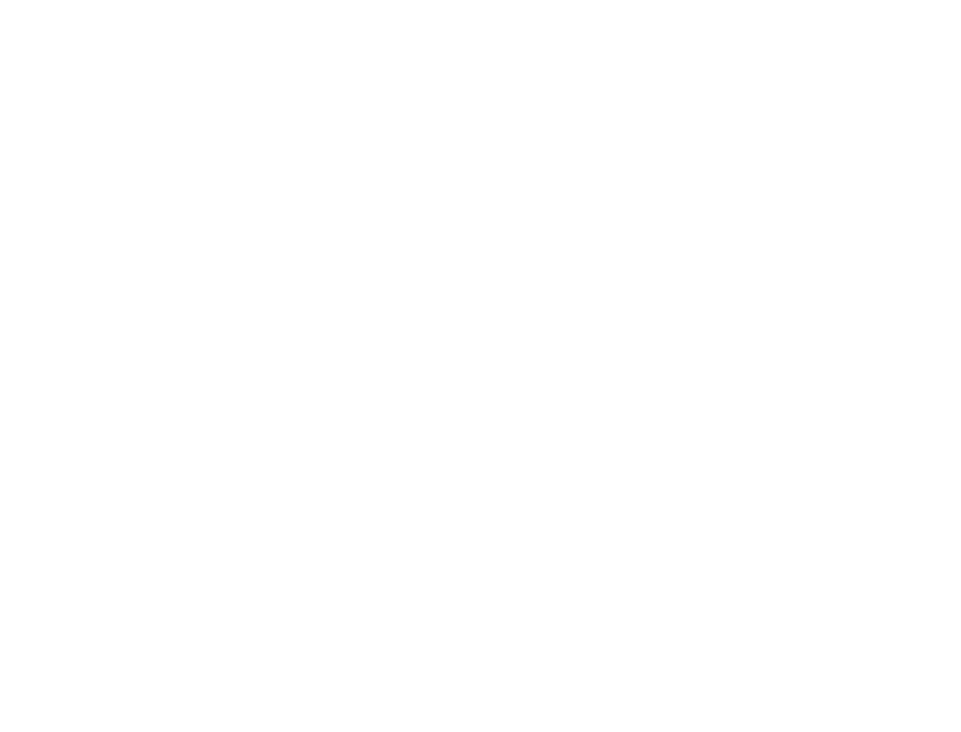
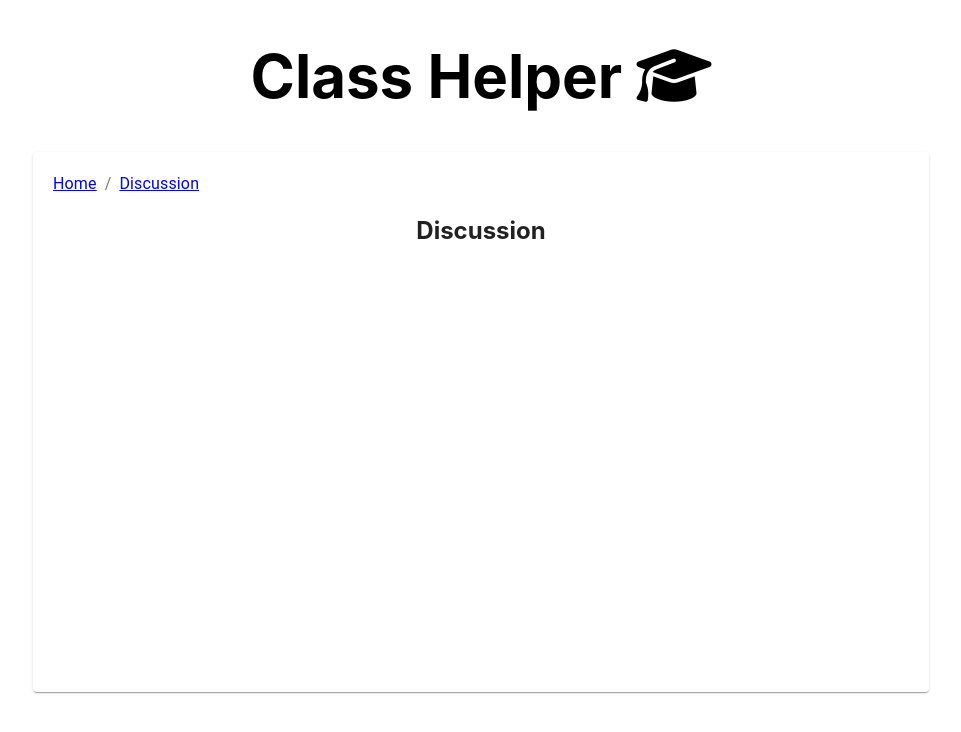
Before and after one commit to seansio1995/ClassHelper, a React (Create React App) app: page /StudentDiscussion in a window 1280 px wide. Shown: the top 732 px of the page, without its empty margins (159-1120 px from the left). Built offline with nearby package versions, Linux system fonts and the light colour scheme.

Commit message:
nav and student discussion setup

```diff
--- a/src/components/CourseHomepageStudent.js
+++ b/src/components/CourseHomepageStudent.js
@@ -15,6 +15,7 @@
 import Select from "@material-ui/core/Select";
 import MenuItem from "@material-ui/core/MenuItem";
 import { makeStyles } from '@material-ui/core/styles';
+import Paper from '@material-ui/core/Paper';
 
 class CourseHomepageStudent extends Component {
     constructor(props) {
@@ -27,17 +28,19 @@
                 <div style = {headerStyle}>
                     <h1>Class Helper <i className="fas fa-graduation-cap" ></i></h1>
                 </div>
-                <Container component="main" maxWidth="xs" style={containerStyle}>
-                    <CssBaseline />
+                   <Paper style={paperStyle}>
+
                     <div>
                         <Breadcrumbs aria-label="breadcrumb">
-                        <Link color="inherit" to="/">
+                        <Link color="inherit" to="/CourseHomepageStudent">
                         Home
                         </Link>
                         <Link color="inherit" to="/studentDiscussion" > Discussion </Link>
                         </Breadcrumbs>
                     </div>
-                </Container>
+                </Paper>
+
+
             </div>
 
         )
@@ -60,4 +63,14 @@
 const buttonStyle = {
     marginTop : "10px"
 }
+
+const paperStyle = {
+    marginLeft : "15%",
+    marginRight : "15%",
+    height : "500px",
+    borderColor : "grey",
+    padding : "20px",
+    borderWidth: "thick"
+
+}
 export default CourseHomepageStudent;
--- /dev/null
+++ b/src/components/StudentDiscussion.js
@@ -0,0 +1,156 @@
+import React, { Component } from 'react';
+import { makeStyles } from '@material-ui/core/styles';
+import "./Style/Signup.scss";
+import Container from "@material-ui/core/Container";
+import Card from "@material-ui/core/Card";
+//import Col from "@material-ui/core/Col"
+import CssBaseline from "@material-ui/core/CssBaseline";
+import Typography from "@material-ui/core/Typography";
+import Grid from "@material-ui/core/Grid";
+import Paper from '@material-ui/core/Paper';
+import TextField from "@material-ui/core/TextField";
+//import Link from "@material-ui/core/Link";
+import Button from "@material-ui/core/Button";
+import FormControlLabel from "@material-ui/core/FormControlLabel";
+import Checkbox from "@material-ui/core/Checkbox";
+import { Link } from "react-router-dom";
+import Select from "@material-ui/core/Select";
+import MenuItem from "@material-ui/core/MenuItem";
+import Student from "../student.png";
+import CardHeader from '@material-ui/core/CardHeader';
+import CardMedia from '@material-ui/core/CardMedia';
+import CardContent from '@material-ui/core/CardContent';
+import CardActions from '@material-ui/core/CardActions';
+import Avatar from '@material-ui/core/Avatar';
+import IconButton from '@material-ui/core/IconButton';
+import { red } from '@material-ui/core/colors';
+import TwitterIcon from "../twitter.png";
+import FacebookIcon from "../facebook.png";
+import Modal from '@material-ui/core/Modal';
+import Breadcrumbs from '@material-ui/core/Breadcrumbs';
+
+class StudentDiscussion extends Component {
+    constructor(props) {
+        super(props);
+        this.state = {
+            open : false
+        }
+    }
+
+    showMessageWarning = () => {
+        this.setState({open : true});
+    }
+
+    handleClose = () => {
+        this.setState({open : false});
+    }
+
+    handleStay = () => {
+        this.setState({open : false})
+    }
+
+    render() {
+
+        return (
+            <div style={pageStyle}>
+                <div style={headerStyle}>
+                    <h1>Class Helper <i className="fas fa-graduation-cap" ></i></h1>
+                </div>
+                <Paper style={paperStyle}>
+
+                    <div>
+                        <Breadcrumbs aria-label="breadcrumb">
+                        <Link color="inherit" to="/CourseHomepageStudent">
+                        Home
+                        </Link>
+                        <Link color="inherit" to="/studentDiscussion" > Discussion </Link>
+                        </Breadcrumbs>
+                    </div>
+                    <h2>Discussion</h2>
+                    <Grid container spacing={3}>
+                    	<Grid item xs={8}>
+                    	</Grid>
+                    </Grid>
+				</Paper>
+
+                <Modal
+                    aria-labelledby="simple-modal-title"
+                    aria-describedby="simple-modal-description"
+                    open={this.state.open}
+                    onClose={this.handleClose}
+                >
+                    <div style={modalStyle}>
+                        <h2 id="simple-modal-title">WARNING</h2>
+                        <p id="simple-modal-description">
+                            You are trying to leave the current page and browse another page. Please be aware that you will lose points by doing so.
+                        </p>
+                        <div style = {{display : "inline-flex", marginLeft : "150px"}}>
+                            <Button
+                                type="submit"
+                                fullWidth
+                                variant="contained"
+                                color="primary"
+                                style = {{marginRight : "50px"}}
+                                onClick = {this.handleStay}
+                            > Stay </Button>
+
+                            <Link to="messageWarning">
+                            <Button
+                                type="submit"
+                                fullWidth
+                                variant="contained"
+                                color="secondary"
+                            > Leave </Button>
+                            </Link>
+
+                        </div>
+
+                    </div>
+                </Modal>
+            </div>
+
+        )
+    }
+}
+
+const pageStyle = {
+    textAlign: "center"
+}
+
+const headerStyle = {
+    fontSize : "30px",
+    textAlign : "center"
+}
+
+const containerStyle = {
+    marginTop : "10%"
+}
+
+const buttonStyle = {
+    marginTop : "10px"
+}
+
+const distractionStyle = {
+    marginTop : "320px"
+}
+
+const modalStyle = {
+    marginTop : "200px",
+    marginLeft : "30%",
+    height : "200px",
+    width : "600px",
+    backgroundColor : "grey",
+    padding : "20px"
+}
+
+const paperStyle = {
+    marginLeft : "15%",
+    marginRight : "15%",
+    height : "500px",
+    borderColor : "grey",
+    padding : "20px",
+    borderWidth: "thick"
+
+}
+
+export default StudentDiscussion;
--- a/src/index.js
+++ b/src/index.js
@@ -9,6 +9,7 @@
 import StudentHomepage from './components/StudentHomepage'
 import InstructorHomepage from './components/InstructorHomepage'
 import CourseHomepageStudent from './components/CourseHomepageStudent'
+import StudentDiscussion from './components/StudentDiscussion'
 import MessageWarning from "./MessageWarning";
 import FacialWarning from "./FacialWarning";
 
@@ -21,6 +22,7 @@
             <Route path = "/instructorHomepage" component = {InstructorHomepage} />
             <Route path = "/limit" component = {Limit}/>
             <Route path = "/CourseHomepageStudent" component = {CourseHomepageStudent} />
+            <Route path = "/StudentDiscussion" component = {StudentDiscussion} />
             <Route path ="/messageWarning" component = {MessageWarning} />
             <Route path ="/facialWarning" component = {FacialWarning} />
             <Route path='/twitter' component={() => {
```
